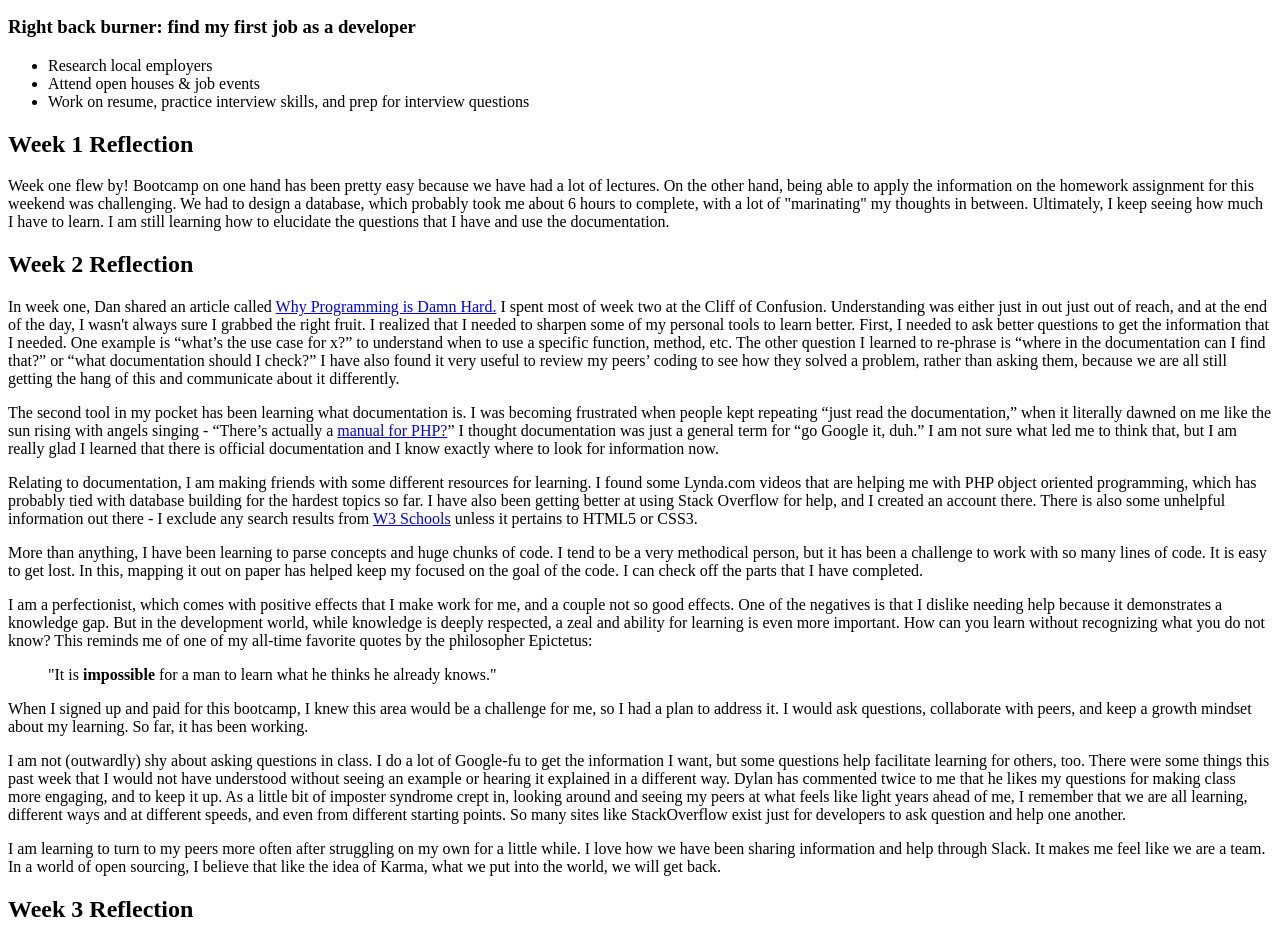
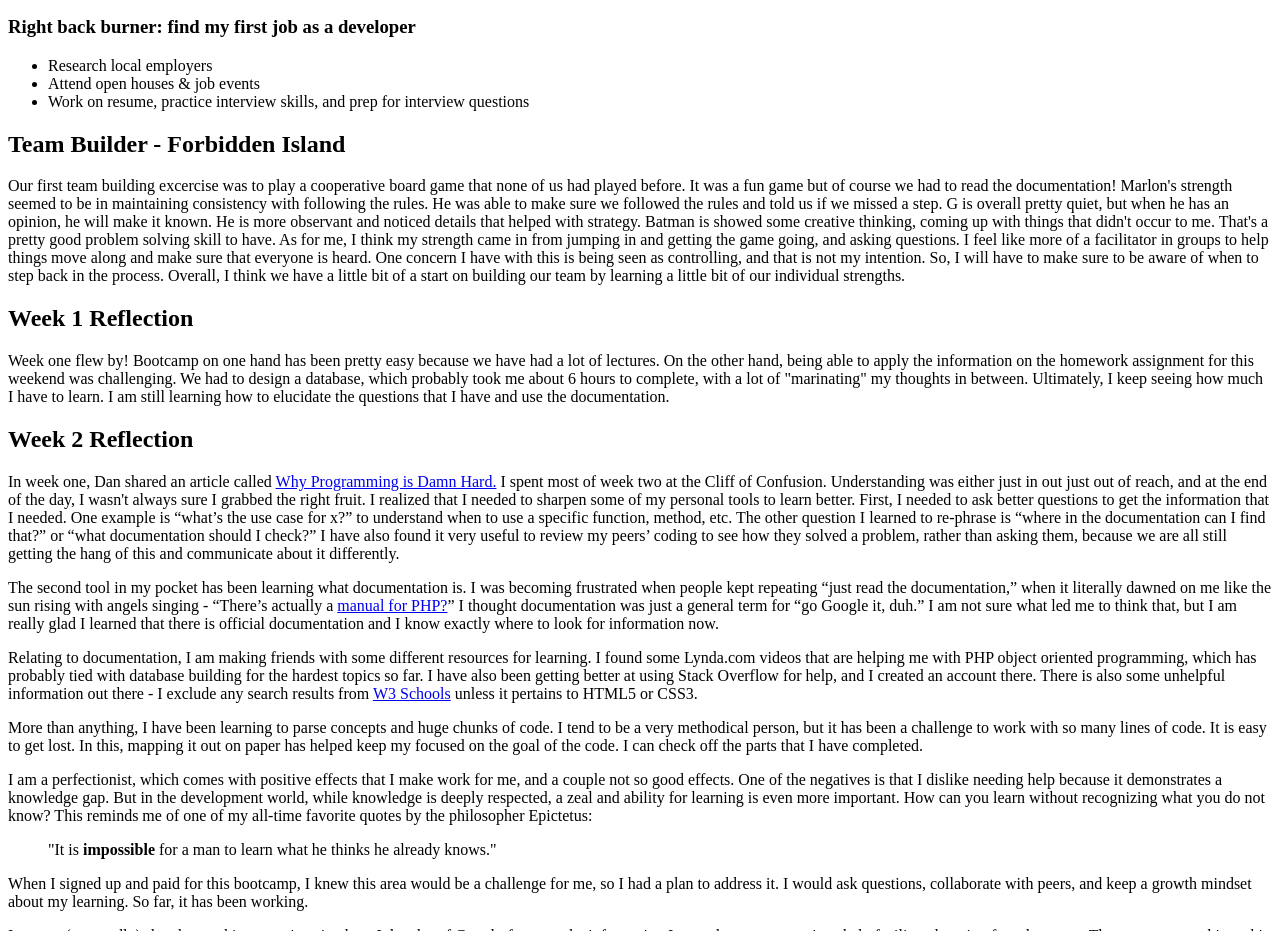
Before and after one commit to yvejr/yvejr.github.io, a plain HTML site: page index.html in a window 1280 px wide. Shown: the part 2543-3474 px from the top of the page. Drawn offline with Linux system fonts and the light colour scheme.

Commit message:
added team builder - forbidden island

```diff
--- a/index.html
+++ b/index.html
@@ -101,6 +101,8 @@
             <li>Attend open houses & job events</li>
             <li>Work on resume, practice interview skills, and prep for interview questions</li>
         </ul>
+    <h2>Team Builder - Forbidden Island</h2>
+        <p>Our first team building excercise was to play a cooperative board game that none of us had played before. It was a fun game but of course we had to read the documentation! Marlon's strength seemed to be in maintaining consistency with following the rules. He was able to make sure we followed the rules and told us if we missed a step. G is overall pretty quiet, but when he has an opinion, he will make it known. He is more observant and noticed details that helped with strategy. Batman is showed some creative thinking, coming up with things that didn't occur to me. That's a pretty good problem solving skill to have. As for me, I think my strength came in from jumping in and getting the game going, and asking questions. I feel like more of a facilitator in groups to help things move along and make sure that everyone is heard. One concern I have with this is being seen as controlling, and that is not my intention. So, I will have to make sure to be aware of when to step back in the process. Overall, I think we have a little bit of a start on building our team by learning a little bit of our individual strengths.</p>
     <h2>Week 1 Reflection</h2>
         <p>Week one flew by! Bootcamp on one hand has been pretty easy because we have had a lot of lectures. On the other hand, being able to apply the information on the homework assignment for this weekend was challenging. We had to design a database, which probably took me about 6 hours to complete, with a lot of "marinating" my thoughts in between. Ultimately, I keep seeing how much I have to learn. I am still learning how to elucidate the questions that I have and use the documentation.</p>
     <h2>Week 2 Reflection</h2>
```
